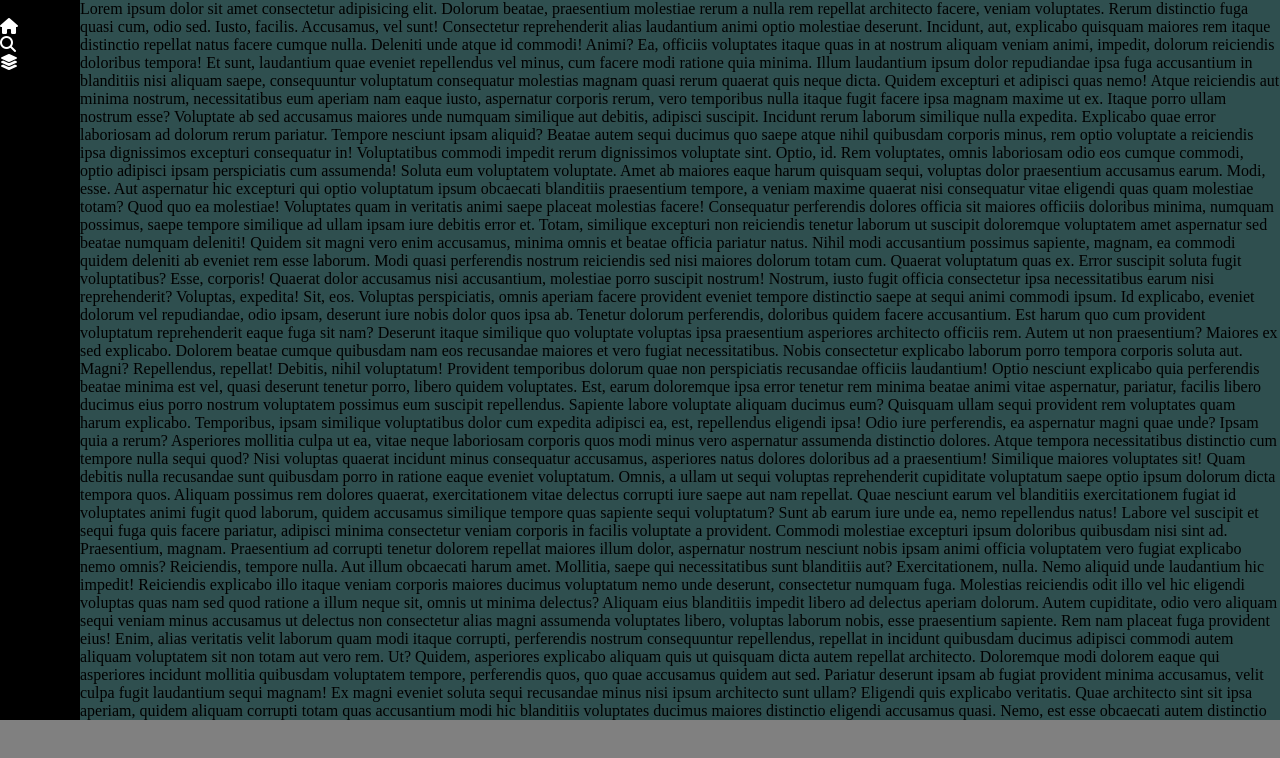
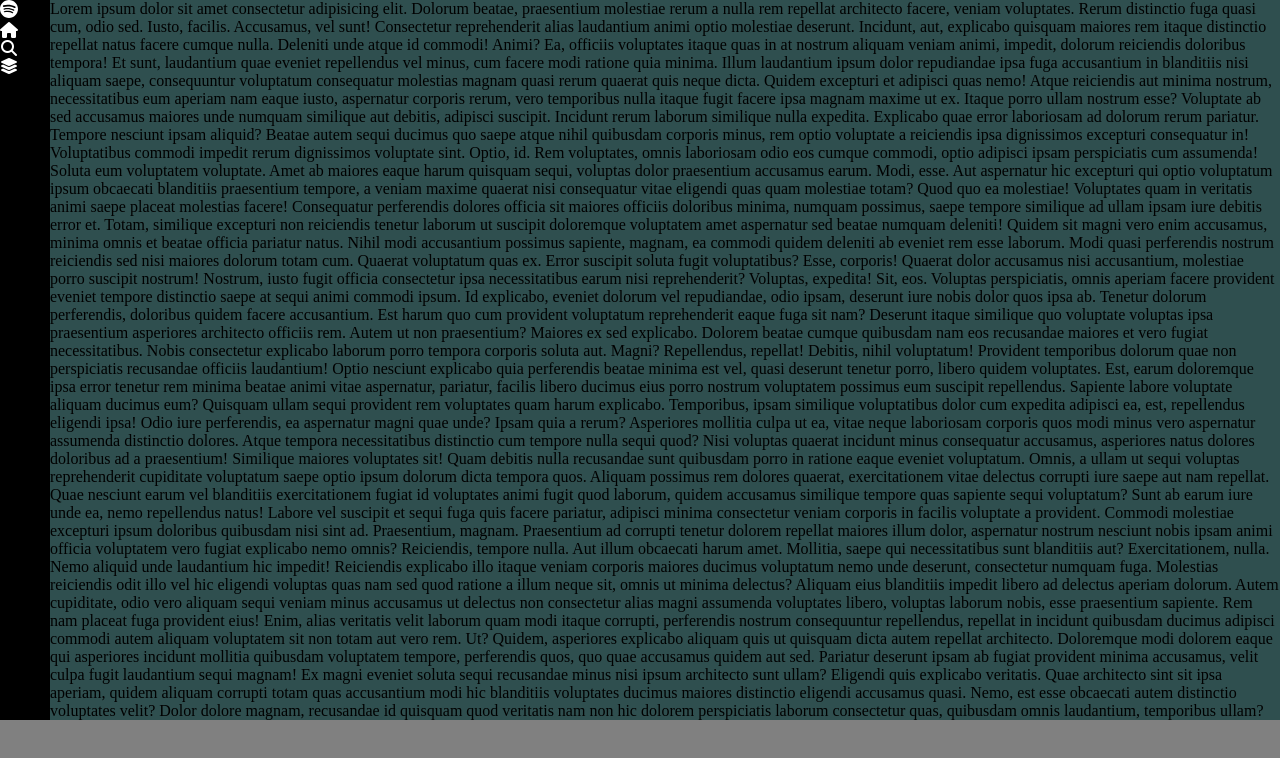
Before and after one commit to TanaraCavalcante/html-css-spotifyweb, a plain HTML site: page index.html in a window 1280 px wide. Drawn offline with Linux system fonts and the light colour scheme.

Commit message:
header flex

```diff
--- a/index.html
+++ b/index.html
@@ -12,8 +12,11 @@
     <main>
        <div id="sito">
         <header>
-            <div class="navbar-top">
-                    <img src="" alt="">
+            <div class="sidebar-top">
+                    <figure>
+                         <img class="logo-small" src="img/logo-small.svg" alt="Logo-small">
+                         <img class="logo" src="img/logo.svg" alt="logo">
+                    </figure>
                     <div>
                         <ul>
                             <li><i class="fa-solid fa-house"></i><a href="#"> Home</a></li>
@@ -28,7 +31,7 @@
                     </div>
 
             </div>
-            <div class="navbar-bottom"></div>
+            <div class="sidebar-bottom"></div>
         </header>
         <section id="content-sito">Lorem ipsum dolor sit amet consectetur adipisicing elit. Dolorum beatae, praesentium molestiae rerum a nulla rem repellat architecto facere, veniam voluptates. Rerum distinctio fuga quasi cum, odio sed. Iusto, facilis.
         Accusamus, vel sunt! Consectetur reprehenderit alias laudantium animi optio molestiae deserunt. Incidunt, aut, explicabo quisquam maiores rem itaque distinctio repellat natus facere cumque nulla. Deleniti unde atque id commodi! Animi?
--- a/style.css
+++ b/style.css
@@ -34,18 +34,22 @@ footer{
 
 header{
     background-color: black;
-    flex-basis: 80px;
+    flex-basis: 50px;
+    display: flex;
 }
 
 #content-sito {
     background-color: darkslategray;
-    flex-basis: calc(100% - 80px);
+    flex-basis: calc(100% - 50px);
 }
 
+img{
+    max-width: 100%;
+}
 
-/*------------
-Asdfsfsscdsfs
--------------*/
+/*---------------------
+    HEADER - Side-bar
+-----------------------*/
 
 header i{
     color: white;
@@ -54,3 +58,11 @@ header i{
 header a{
     display: none;
 }
+
+.sidebar-top{
+    text-align: center;
+}
+
+.logo{
+    display: none;
+}
```
